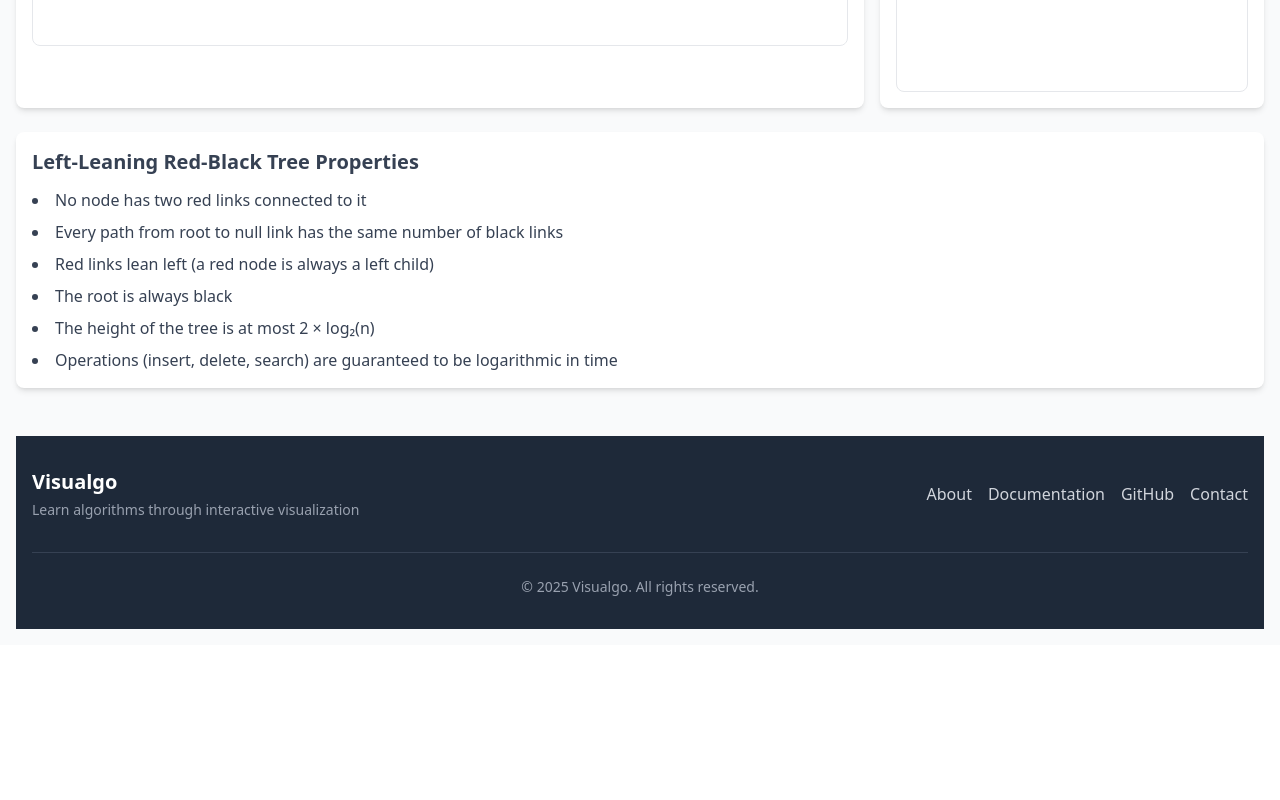
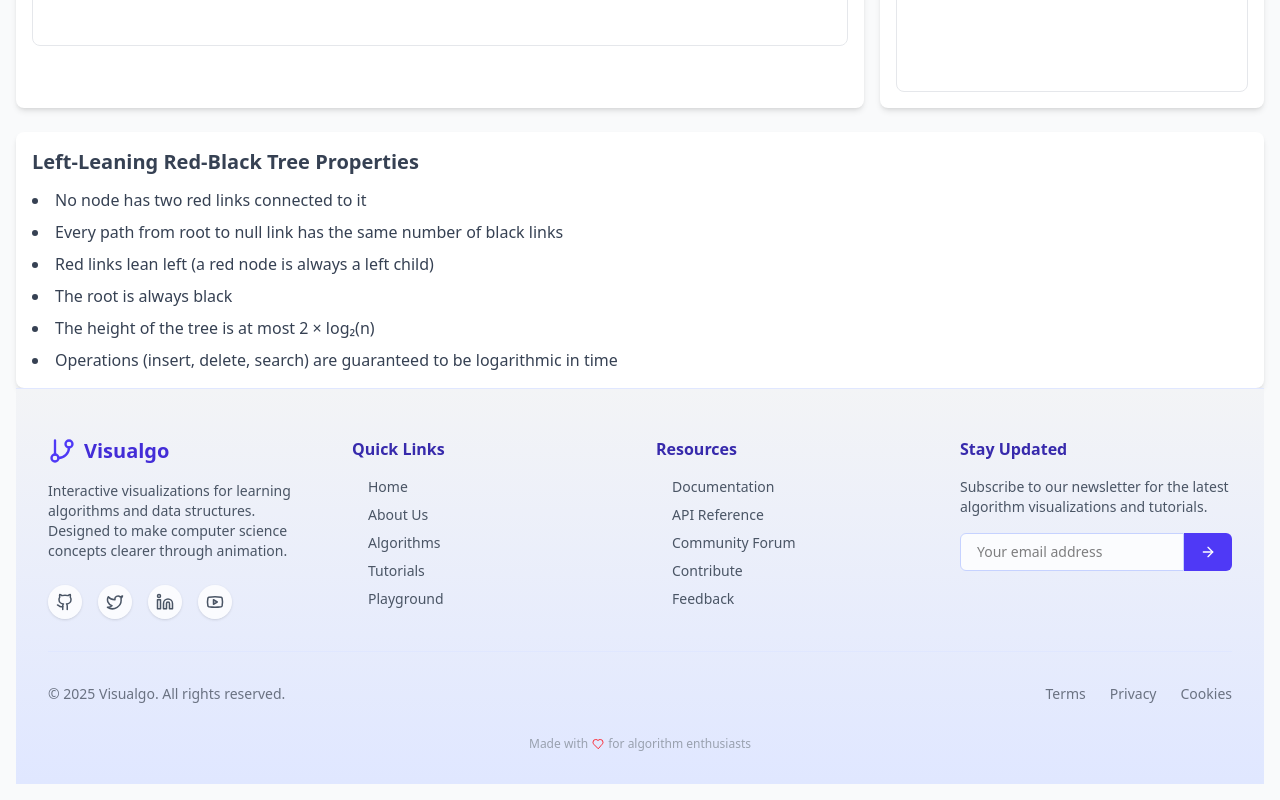
Before and after one commit to pravinpaudel/Visualizer, a React (Vite) app: page /llrbt in a window 1280 px wide. Shown: the part 640-1440 px from the top of the page. Before the commit the page ends 1285 px from the top, so only its background shows below. Built offline with nearby package versions, Linux system fonts and the light colour scheme.

Commit message:
Index 1.0

```diff
--- a/src/components/Footer.jsx
+++ b/src/components/Footer.jsx
@@ -1,29 +1,132 @@
-import React from 'react'
+import React from "react";
+import {
+  GitBranch,
+  Mail,
+  Github,
+  Twitter,
+  Linkedin,
+  Youtube,
+  ArrowRight,
+  Heart
+} from "lucide-react";
 
-const Footer = () => {
+export default function VisualgoFooter() {
   return (
-      <div className="bg-gray-800 text-white py-8 mt-12">
-        <div className="container mx-auto px-4">
-          <div className="flex flex-col md:flex-row justify-between items-center">
-            <div className="mb-4 md:mb-0">
-              <h2 className="text-xl font-bold">Visualgo</h2>
-              <p className="text-gray-400 text-sm mt-1">Learn algorithms through interactive visualization</p>
+    <footer className="bg-gradient-to-b from-gray-100 to-indigo-100 backdrop-blur-sm border-t border-indigo-100">
+      <div className="max-w-7xl mx-auto px-4 sm:px-6 lg:px-8 pt-12 pb-8">
+        {/* Main footer content */}
+        <div className="grid grid-cols-1 md:grid-cols-2 lg:grid-cols-4 gap-8">
+          {/* Logo and about section */}
+          <div className="space-y-4">
+            <div className="flex items-center gap-2">
+              <GitBranch className="h-7 w-7 text-indigo-600" />
+              <span className="font-bold text-xl text-indigo-700">Visualgo</span>
             </div>
-
-            <div className="flex space-x-4">
-              <a href="#" className="text-gray-300 hover:text-white transition-colors">About</a>
-              <a href="#" className="text-gray-300 hover:text-white transition-colors">Documentation</a>
-              <a href="#" className="text-gray-300 hover:text-white transition-colors">GitHub</a>
-              <a href="#" className="text-gray-300 hover:text-white transition-colors">Contact</a>
+            <p className="text-gray-600 text-sm">
+              Interactive visualizations for learning algorithms and data structures.
+              Designed to make computer science concepts clearer through animation.
+            </p>
+            <div className="flex space-x-4 pt-2">
+              <SocialLink href="#" icon={<Github size={18} />} />
+              <SocialLink href="#" icon={<Twitter size={18} />} />
+              <SocialLink href="#" icon={<Linkedin size={18} />} />
+              <SocialLink href="#" icon={<Youtube size={18} />} />
             </div>
           </div>
 
-          <div className="mt-8 pt-6 border-t border-gray-700 text-center text-gray-400 text-sm">
+          {/* Quick links */}
+          <div>
+            <h3 className="text-indigo-800 font-semibold mb-4">Quick Links</h3>
+            <ul className="space-y-2">
+              <FooterLink href="#">Home</FooterLink>
+              <FooterLink href="#">About Us</FooterLink>
+              <FooterLink href="#">Algorithms</FooterLink>
+              <FooterLink href="#">Tutorials</FooterLink>
+              <FooterLink href="#">Playground</FooterLink>
+            </ul>
+          </div>
+
+          {/* Resources */}
+          <div>
+            <h3 className="text-indigo-800 font-semibold mb-4">Resources</h3>
+            <ul className="space-y-2">
+              <FooterLink href="#">Documentation</FooterLink>
+              <FooterLink href="#">API Reference</FooterLink>
+              <FooterLink href="#">Community Forum</FooterLink>
+              <FooterLink href="#">Contribute</FooterLink>
+              <FooterLink href="#">Feedback</FooterLink>
+            </ul>
+          </div>
+
+          {/* Newsletter */}
+          <div>
+            <h3 className="text-indigo-800 font-semibold mb-4">Stay Updated</h3>
+            <p className="text-gray-600 text-sm mb-4">
+              Subscribe to our newsletter for the latest algorithm visualizations and tutorials.
+            </p>
+            <div className="flex">
+              <input
+                type="email"
+                placeholder="Your email address"
+                className="px-4 py-2 w-full rounded-l-md border border-indigo-200 focus:outline-none focus:ring-1 focus:ring-indigo-500 bg-white/80 text-sm"
+              />
+              <button
+                type="submit"
+                className="bg-indigo-600 hover:bg-indigo-700 text-white rounded-r-md px-4 py-2 transition-colors duration-200 flex items-center"
+              >
+                <ArrowRight size={16} />
+              </button>
+            </div>
+          </div>
+        </div>
+
+        {/* Divider */}
+        <div className="border-t border-indigo-100 my-8" />
+
+        {/* Bottom section */}
+        <div className="flex flex-col md:flex-row justify-between items-center text-sm text-gray-500">
+          <div className="mb-4 md:mb-0">
             <p>© {new Date().getFullYear()} Visualgo. All rights reserved.</p>
           </div>
+          <div className="flex space-x-6">
+            <a href="#" className="hover:text-indigo-600 transition-colors duration-200">Terms</a>
+            <a href="#" className="hover:text-indigo-600 transition-colors duration-200">Privacy</a>
+            <a href="#" className="hover:text-indigo-600 transition-colors duration-200">Cookies</a>
+          </div>
+        </div>
+
+        {/* Made with love */}
+        <div className="text-center mt-8 text-xs text-gray-400 flex items-center justify-center">
+          <span>Made with</span>
+          <Heart size={12} className="mx-1 text-red-500 inline" />
+          <span>for algorithm enthusiasts</span>
         </div>
       </div>
-  )
+    </footer>
+  );
 }
 
-export default Footer
+// Social media link component
+const SocialLink = ({ href, icon }) => (
+  <a
+    href={href}
+    className="bg-white/80 hover:bg-indigo-600 p-2 rounded-full text-gray-600 hover:text-white transition-all duration-200 shadow-sm hover:shadow-md"
+  >
+    {icon}
+  </a>
+);
+
+// Footer link component
+const FooterLink = ({ href, children }) => (
+  <li>
+    <a
+      href={href}
+      className="text-gray-600 hover:text-indigo-600 transition-colors duration-200 text-sm flex items-center group"
+    >
+      <span className="opacity-0 group-hover:opacity-100 transform translate-x-0 group-hover:-translate-x-2 transition-all duration-200">
+        <ArrowRight size={12} className="inline mr-1" />
+      </span>
+      {children}
+    </a>
+  </li>
+);
--- a/src/components/Navbar.jsx
+++ b/src/components/Navbar.jsx
@@ -79,13 +79,12 @@ export default function VisualgoNavbar() {
                       <DropdownItem href="#">Sorting Algorithms</DropdownItem>
                       <DropdownItem href="#">Graph Algorithms</DropdownItem>
                       <DropdownItem href="#">Tree Structures</DropdownItem>
-                      <DropdownItem href="#">Dynamic Programming</DropdownItem>
                     </div>
                   </div>
                 )}
               </div>
 
-              {/* Tutorials dropdown */}
+              {/* Tutorials dropdown
               <div className="relative">
                 <button
                   onClick={() => toggleDropdown('tutorials')}
@@ -108,16 +107,16 @@ export default function VisualgoNavbar() {
                     </div>
                   </div>
                 )}
-              </div>
+              </div> */}
 
-              <NavLink icon={<Code size={18} />} href="#">Playground</NavLink>
+              {/* <NavLink icon={<Code size={18} />} href="#">Playground</NavLink> */}
               <NavLink icon={<Settings size={18} />} href="#">Settings</NavLink>
             </div>
           </div>
 
           {/* Search bar */}
           <div className="hidden md:block">
-            <div className="relative">
+            {/* <div className="relative">
               <div className="absolute inset-y-0 left-0 pl-3 flex items-center pointer-events-none">
                 <Search size={16} className="text-gray-400" />
               </div>
@@ -126,7 +125,7 @@ export default function VisualgoNavbar() {
                 className="block w-full pl-10 pr-4 py-2 border border-transparent rounded-md bg-gray-100 focus:outline-none focus:bg-white focus:border-indigo-300 transition duration-150 text-sm"
                 placeholder="Search algorithms..."
               />
-            </div>
+            </div> */}
           </div>
 
           {/* Mobile menu button */}
--- a/src/pages/Index.jsx
+++ b/src/pages/Index.jsx
@@ -1,6 +1,7 @@
 import { useState, useEffect } from 'react';
 import { ChevronRight, Search, Filter, Code, Layers, GitBranch, Database, SortAsc, BarChart2, Network, Lock, Zap } from 'lucide-react';
 import Footer from '../components/Footer';
+import Navbar from '../components/Navbar';
 
 // Main Home Page Component
 export default function HomePage() {
@@ -191,9 +192,11 @@ export default function HomePage() {
   };
 
   return (
+    <div>
+      <Navbar />
     <div className="min-h-screen bg-gray-50">
       {/* Header with glossy effect */}
-      <header className="bg-gradient-to-r from-blue-600 to-indigo-700 text-white shadow-lg">
+      {/* <header className="bg-gradient-to-r from-blue-600 to-indigo-700 text-white shadow-lg">
         <div className="container mx-auto px-4 py-6">
           <div className="flex flex-col md:flex-row md:justify-between md:items-center">
             <div className="mb-4 md:mb-0">
@@ -201,7 +204,7 @@ export default function HomePage() {
               <p className="text-blue-100 mt-1">Interactive learning through visualization</p>
             </div>
 
-            {/* Search bar */}
+
             <div className="relative w-full md:w-64">
               <input
                 type="text"
@@ -218,7 +221,23 @@ export default function HomePage() {
             </div>
           </div>
         </div>
-      </header>
+      </header> */}
+
+
+      <div className="w-full md:w-64">
+              <input
+                type="text"
+                placeholder="Search algorithms..."
+                value={searchTerm}
+                onChange={(e) => setSearchTerm(e.target.value)}
+                className="w-full pl-10 pr-4 py-2 rounded-lg bg-white bg-opacity-20 text-white
+                           placeholder-blue-200 border border-blue-400 focus:outline-none focus:ring-2
+                           focus:ring-white focus:border-transparent"
+              />
+              <div className="absolute left-3 top-2.5 text-blue-200">
+                <Search size={18} />
+              </div>
+            </div>
 
       <main className="container mx-auto px-4 py-8">
         {/* Category filter tabs */}
@@ -336,6 +355,7 @@ export default function HomePage() {
           </div>
         </div>
       </main>
+    </div>
         <Footer />
     </div>
   );
```
